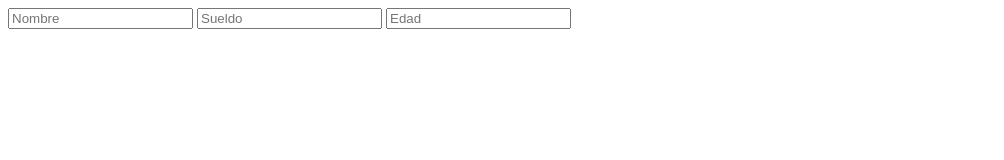
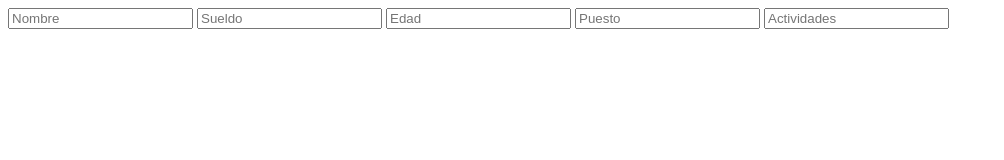
Before and after one commit to MauricioEnLaUni/examenDWI, a plain HTML site: page index.html in a window 1280 px wide. Shown: the whole page, without its empty margins (0-1004 px from the left). Drawn offline with Linux system fonts and the light colour scheme.

Commit message:
Added secondary branch

```diff
--- a/index.html
+++ b/index.html
@@ -8,6 +8,8 @@
         <input type="text" name="nombre" placeholder="Nombre"/>
         <input type="text" name="sueldo" placeholder="Sueldo"/>
         <input type="text" name="edad" placeholder="Edad"/>
+        <input type="text" name="puesto" placeholder="Puesto"/>
+        <input type="text" name="actividades" placeholder="Actividades"/>
     </form>
 </body>
 </html>
```
